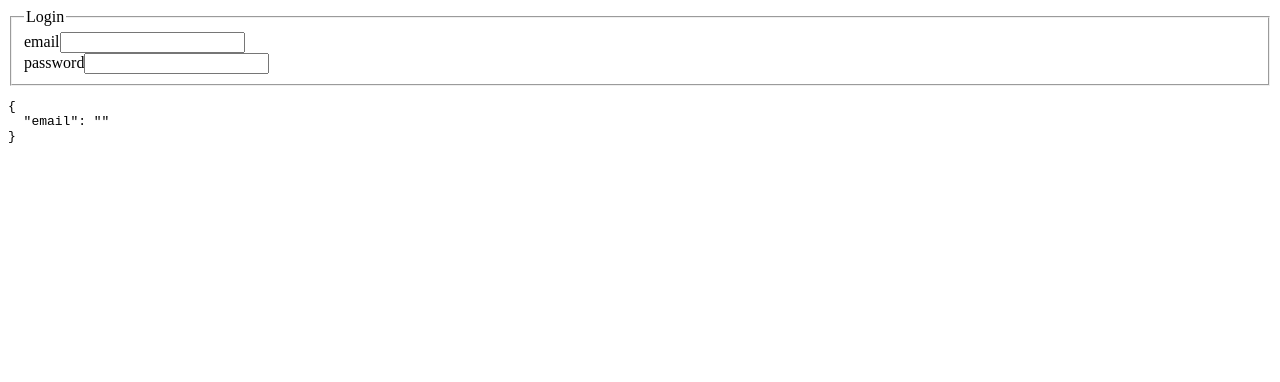
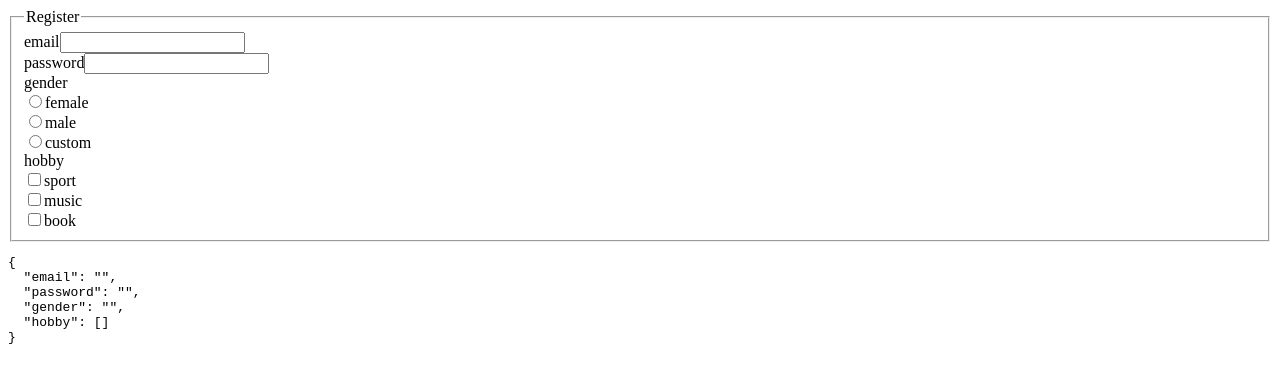
Before and after one commit to zbigiman1/vue-gen-form-1, a Vue app: page / in a window 1280 px wide. Shown: the top 382 px of the page. Built offline with nearby package versions, Linux system fonts and the light colour scheme.

Commit message:
radio and checkbox

```diff
--- a/src/App.vue
+++ b/src/App.vue
@@ -2,29 +2,49 @@
 import { ref } from 'vue'
 import { useForm } from './composables/useForm'
 
-const fromData = ref({
-  email: ''
-},
-{
-  password: ''
-})
+const fromData = ref(
+  {
+    email: '',
+    password: '',
+    gender: '',
+    hobby: [],
+  }
+)
 
 const MyForm = useForm({
-  legend: 'Login',
+  legend: 'Register',
   formData: fromData.value,
   fields:
     [
       {
         component: 'input',
+        type: 'email',
         name: 'email',
         label: 'email',
-        type: 'email',
+
         value: fromData.value.email,
       }, {
         component: 'input',
+        type: 'password',
         name: 'password',
         label: 'password',
-        type: 'password',
+
+        value: fromData.value.password,
+      },
+      {
+        component: 'input',
+        type: 'radio',
+        name: 'gender',
+        label: 'gender',
+        options: ['female', 'male', 'custom'],
+        value: fromData.value.password,
+      },
+      {
+        component: 'input',
+        type: 'checkbox',
+        name: 'hobby',
+        label: 'hobby',
+        options: ['sport', 'music', 'book'],
         value: fromData.value.password,
       }
     ]
@@ -33,5 +53,5 @@ const MyForm = useForm({
 
 <template>
   <MyForm />
-  <pre>{{ fromData  }}</pre>
+  <pre>{{ fromData }}</pre>
 </template>
--- a/src/composables/useForm.ts
+++ b/src/composables/useForm.ts
@@ -21,8 +21,8 @@ export function useForm(props: Form) {
                         label: field.label,
                         type: field.type,
                         value: field.value,
-                        formData: props.formData
-
+                        formData: props.formData,
+                        options: field.options
                     })
             )
         ]
--- a/src/composables/useFormField.ts
+++ b/src/composables/useFormField.ts
@@ -1,5 +1,6 @@
 import { h } from 'vue'
 import { useInput } from './useInput'
+import { useRadioOrCheckbox } from './useRadioOrCheckbox'
 
 export interface Validation {
     role: void | string
@@ -13,6 +14,7 @@ export interface FormField {
     type: string
     value: any,
     formData: any
+    options: any[]
     errors?: string[]
     validation?: Validation[]
 
@@ -23,6 +25,9 @@ export function useFormField(props: FormField) {
     function renderFromField(props: FormField) {
         switch (props.component) {
             case 'input':
+                if (props.type === 'radio' || props.type === 'checkbox') {
+                    return useRadioOrCheckbox(props)
+                }
                 return useInput(props)
             default: null
         }
--- a/src/composables/useInput.ts
+++ b/src/composables/useInput.ts
@@ -1,4 +1,4 @@
-import { h, defineEmits } from 'vue'
+import { h } from 'vue'
 import { FormField } from './useFormField'
 
 export interface Validation {
@@ -6,13 +6,24 @@ export interface Validation {
   message: string
 }
 
-
-
 export function useInput(props: FormField) {
 
-    function setValue(name:string, event) {
-      const target = event.target
-      props.formData[name] = target.value
+  function setValue(name: string, event: Event) {
+    const target = event.target as HTMLInputElement
+    const value = target.value
+    console.log(target)
+
+    if (props.type === 'checkbox') {
+      if (!props.formData[name].includes(value)) {
+        props.formData[name].push(value)
+      } else {
+        const index = props.formData[name].indexOf(value)
+        props.formData[name].splice(index, 1)
+      }
+    } else {
+      props.formData[name] = value
+    }
+
   }
 
   return h(
--- /dev/null
+++ b/src/composables/useRadioOrCheckbox.ts
@@ -0,0 +1,23 @@
+import { h } from 'vue'
+import { useInput } from './useInput'
+import { FormField } from './useFormField'
+
+export interface Validation {
+    role: void | string
+    message: string
+}
+
+export function useRadioOrCheckbox(props: FormField) {
+
+    return (props.options.map(option => {
+        return h('div', [
+            useInput(
+                {
+                    ...props, ...{
+                        value: option
+                    }
+                }),
+            h('span', option)
+        ])
+    }))
+}
```
Lines whose indentation alone changed are shown as unchanged.
